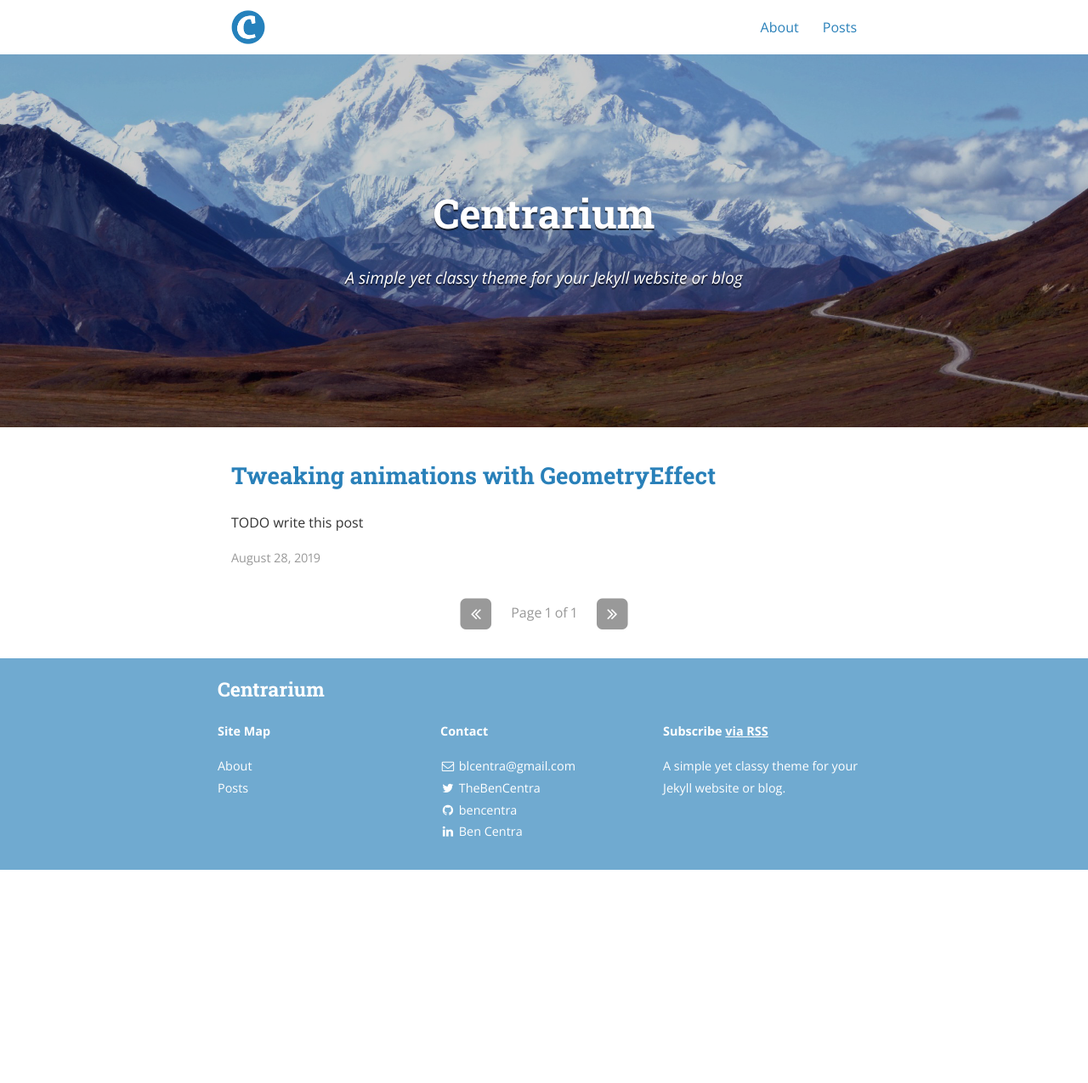
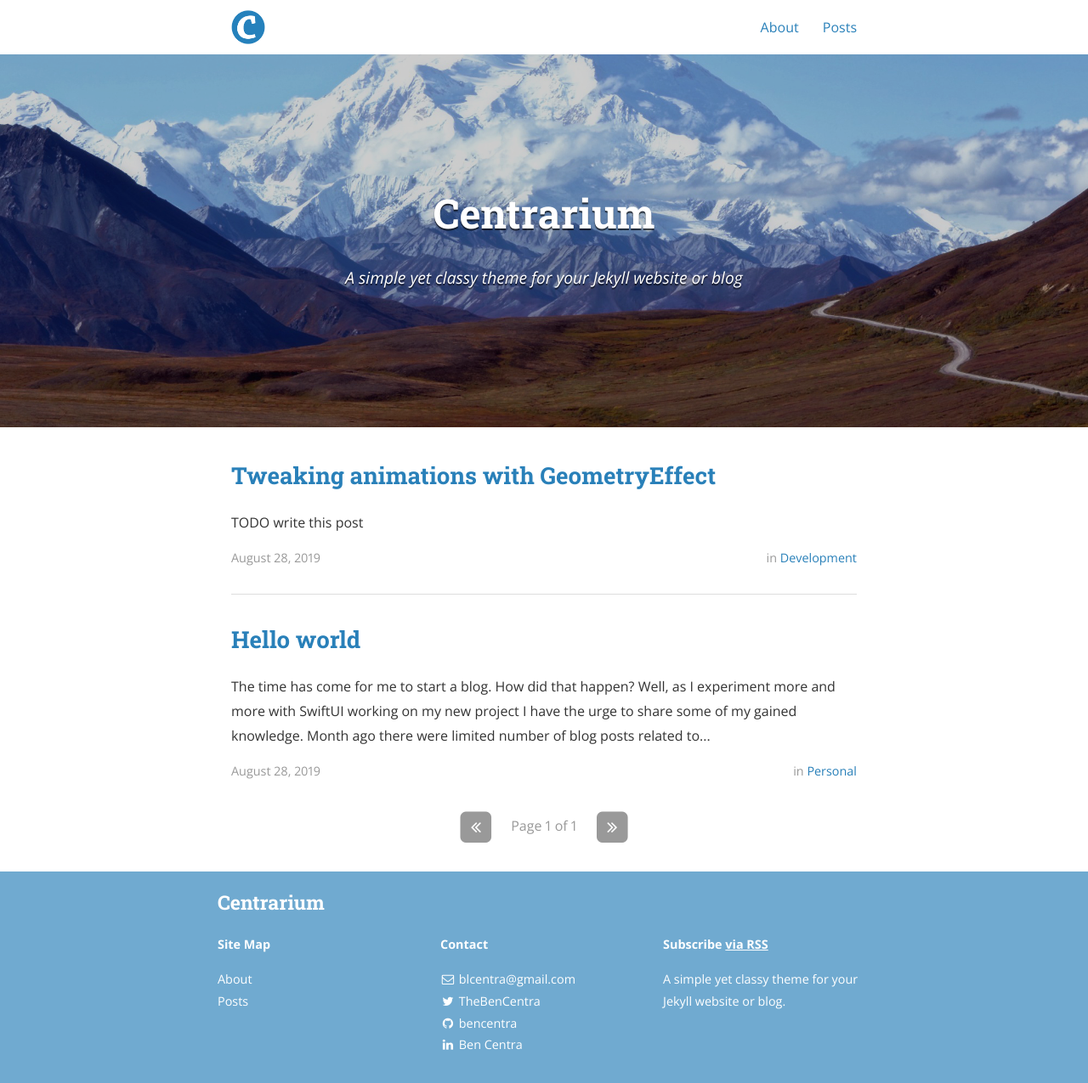
Before and after one commit to izakpavel/izakpavel.github.io, a Jekyll site: the page built from index.html, in a window 1280 px wide. Shown: the whole page at 85% size. Built offline with Jekyll 4.4.1, drawn with Linux system fonts in a browser that asks for light colours; nearby versions of some CDN libraries; the list of posts is cut into pages by our own code; before the commit the page ends 1024 px from its top, so only the background shows below that.

Commit message:
working on first posts

```diff
--- /dev/null
+++ b/_posts/2019-08-28-hello-world.md
@@ -0,0 +1,15 @@
+---
+layout: post
+title: "Hello world"
+date: 2019-08-28
+author: Pavel Zak
+categories: personal
+tags:
+cover:  "/assets/instacode.png"
+---
+
+The time has come for me to start a blog.
+
+How did that happen?
+
+Well, as I experiment more and more with SwiftUI working on my new project I have the urge to share some of my gained knowledge. Month ago there were limited number of blog posts related to SwiftUI and those who could be found were very helpful for myself so now it is time for me to give back to community :)
```
Also changed, not shown: _posts/2019-08-28-tweaking-animations-with-GeometryEffect.md (+4 -0 lines).
